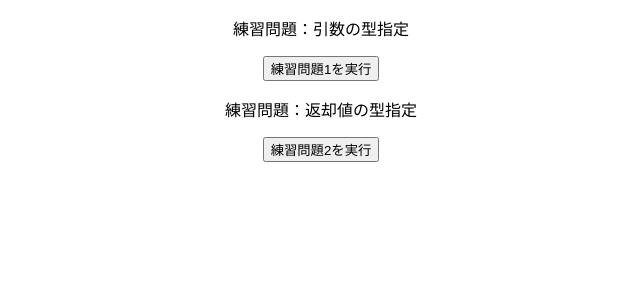
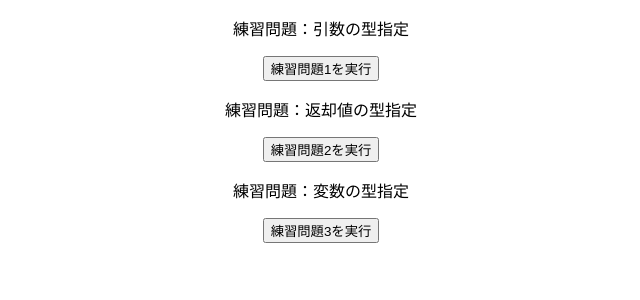
Before and after one commit to ko-to-mi-san/sandbox-ts-react, a React (Create React App) app: page / in a window 1280 px wide. Shown: the top 300 px of the page, without its empty margins (319-959 px from the left). Built offline with nearby package versions, Linux system fonts and the light colour scheme.

Commit message:
変数の型指定

```diff
--- a/src/App.tsx
+++ b/src/App.tsx
@@ -1,5 +1,6 @@
 import { Practice1 } from "./practices/Practice1";
 import { Practice2 } from "./practices/Practice2";
+import { Practice3 } from "./practices/Practice3";
 import "./styles.css";
 
 export default function App() {
@@ -7,6 +8,7 @@ export default function App() {
     <div className="App">
       <Practice1 />
       <Practice2 />
+      <Practice3 />
     </div>
   );
 }
--- /dev/null
+++ b/src/practices/Practice3.tsx
@@ -0,0 +1,17 @@
+export const Practice3 = () => {
+  const getTotalFee = (num: number) => {
+    const total = num * 1.1;
+    return total.toString();
+  };
+  const onClickPractice = () => {
+    let total: number = 0;
+    total = getTotalFee(1000);
+    console.log(total);
+  };
+  return (
+    <div>
+      <p>練習問題：変数の型指定</p>
+      <button onClick={onClickPractice}>練習問題3を実行</button>
+    </div>
+  );
+};
```
